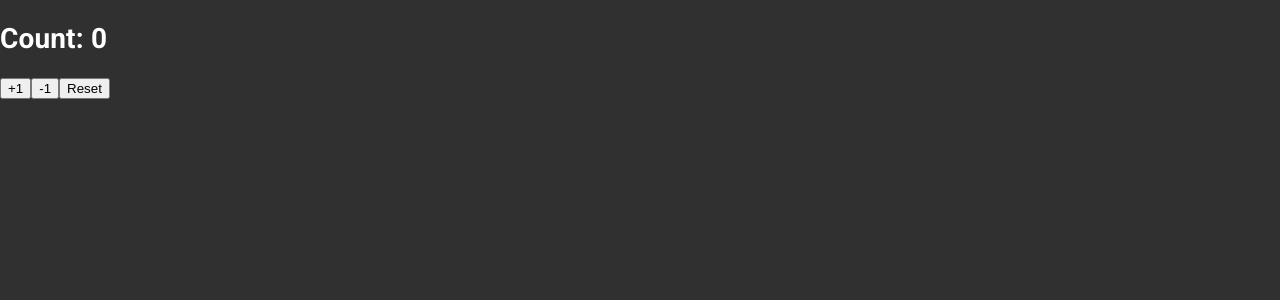
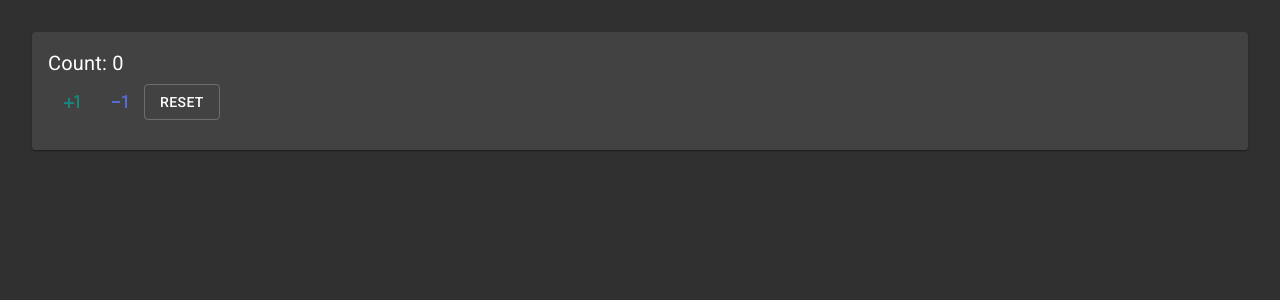
Before and after one commit to SushritPasupuleti/nextjs-test, a Next.js app in the folder nextjs-test/: page /counter in a window 1280 px wide. Shown: the top 300 px of the page. Built offline with nearby package versions, Linux system fonts and the light colour scheme.

Commit message:
Added material components to counter

```diff
--- a/nextjs-test/components/counter.js
+++ b/nextjs-test/components/counter.js
@@ -1,4 +1,31 @@
 import { useSelector, useDispatch } from 'react-redux'
+import { makeStyles } from '@material-ui/core/styles';
+import Button from '@material-ui/core/Button';
+import Card from '@material-ui/core/Card';
+import CardActions from '@material-ui/core/CardActions';
+import CardContent from '@material-ui/core/CardContent';
+import Typography from '@material-ui/core/Typography';
+import IconButton from '@material-ui/core/IconButton';
+import PlusOneIcon from '@material-ui/icons/PlusOne';
+import ExposureNeg1Icon from '@material-ui/icons/ExposureNeg1';
+
+const useStyles = makeStyles({
+    root: {
+        minWidth: 275,
+        margin: '2rem'
+    },
+    bullet: {
+        display: 'inline-block',
+        margin: '0 2px',
+        transform: 'scale(0.8)',
+    },
+    title: {
+        fontSize: 20,
+    },
+    pos: {
+        marginBottom: 12,
+    },
+});
 
 const useCounter = () => {
     const count = useSelector((state) => state.count)
@@ -20,15 +47,23 @@ const useCounter = () => {
 
 const Counter = () => {
     const { count, increment, decrement, reset } = useCounter()
+    const classes = useStyles();
+
     return (
-    <div>
-      <h1>
-        Count: <span>{count}</span>
-      </h1>
-      <button onClick={increment}>+1</button>
-      <button onClick={decrement}>-1</button>
-      <button onClick={reset}>Reset</button>
-    </div>
+        <Card className={classes.root}>
+            <CardContent>
+                <Typography className={classes.title}>
+                    Count: {count}
+                </Typography>
+                <IconButton color="secondary" onClick={increment}>
+                    <PlusOneIcon></PlusOneIcon>
+                </IconButton>
+                <IconButton color="primary" onClick={decrement}>
+                    <ExposureNeg1Icon></ExposureNeg1Icon>
+                </IconButton>
+                <Button  variant="outlined" onClick={reset}>Reset</Button>
+            </CardContent>
+        </Card>
     )
 }
 
```
Lines whose indentation alone changed are shown as unchanged.
